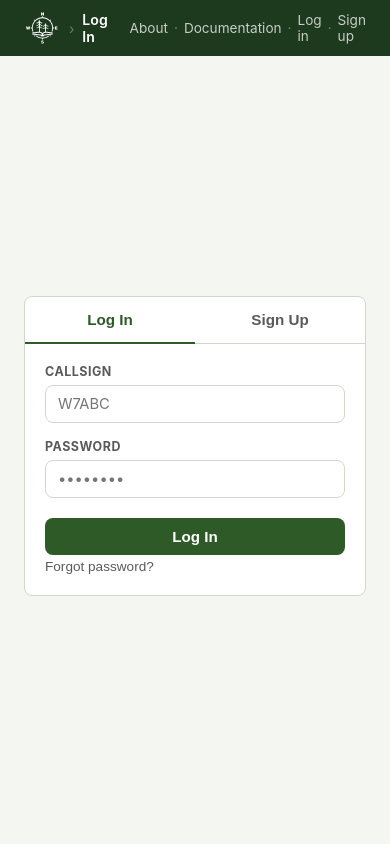
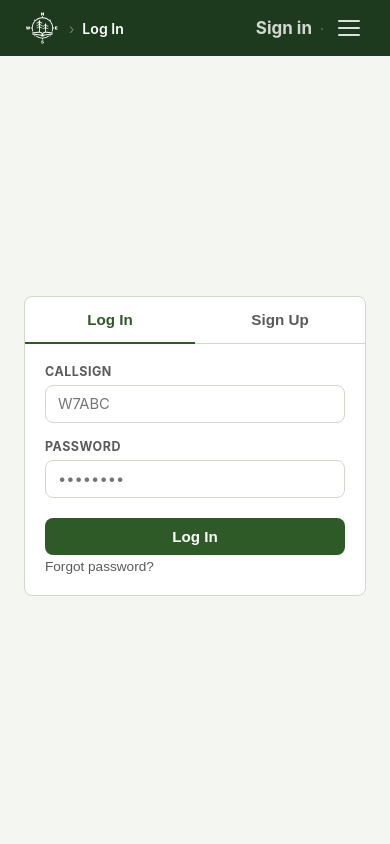
Before and after one commit to thelias/pota-wiki, a React (Vite) app in the folder client/: page /auth in a window 390 px wide. Shown: the top 844 px of the page. Built offline with nearby package versions, Linux system fonts and the light colour scheme; no server answers.

Commit message:
added hamburger menu to declutter

```diff
--- a/client/src/components/Nav.jsx
+++ b/client/src/components/Nav.jsx
@@ -1,9 +1,24 @@
+import { useState, useEffect, useRef } from 'react'
 import { Link, useLocation } from 'react-router-dom'
 import { useAuth } from '../context/AuthContext.jsx'
 
 export default function Nav({ crumb }) {
   const { user, logout } = useAuth()
   const location = useLocation()
+  const [open, setOpen] = useState(false)
+  const menuRef = useRef(null)
+
+  // Close on outside click
+  useEffect(() => {
+    function handler(e) {
+      if (menuRef.current && !menuRef.current.contains(e.target)) setOpen(false)
+    }
+    document.addEventListener('mousedown', handler)
+    return () => document.removeEventListener('mousedown', handler)
+  }, [])
+
+  // Close on navigation
+  useEffect(() => { setOpen(false) }, [location.pathname])
 
   return (
     <nav className="topnav">
@@ -16,30 +31,39 @@ export default function Nav({ crumb }) {
           </>
         )}
         <span className="nav-spacer" />
-        <div className="nav-user">
-          <Link to="/about">About</Link>
-          <span className="sep">·</span>
-          <Link to="/help">Documentation</Link>
-          <span className="sep">·</span>
-          {user ? (
-            <>
-              {user.role === 'moderator' && (
-                <><Link to="/admin">Mod Panel</Link><span className="sep">·</span></>
+
+        {user ? (
+          <><Link to="/user" className="nav-callsign">{user.callsign}</Link><span className="sep">·</span></>
+        ) : user === null ? (
+          <><Link to={`/auth?return=${encodeURIComponent(location.pathname + location.search)}`} className="nav-callsign">Sign in</Link><span className="sep">·</span></>
+        ) : null}
+
+        <div className="nav-hamburger" ref={menuRef}>
+          <button
+            className="hamburger-btn"
+            onClick={() => setOpen(o => !o)}
+            aria-label="Menu"
+            aria-expanded={open}
+          >
+            <span className="hamburger-icon">
+              <span /><span /><span />
+            </span>
+          </button>
+
+          {open && (
+            <div className="hamburger-menu">
+              <Link to="/about" onClick={() => setOpen(false)}>About</Link>
+              <Link to="/help" onClick={() => setOpen(false)}>Documentation</Link>
+              {user && (
+                <>
+                  <div className="hamburger-divider" />
+                  {user.role === 'moderator' && (
+                    <Link to="/admin" onClick={() => setOpen(false)}>Mod Panel</Link>
+                  )}
+                  <button onClick={() => { logout(); setOpen(false) }}>Log out</button>
+                </>
               )}
-              <Link to="/user" className="callsign">{user.callsign}</Link>
-              <span className="sep">·</span>
-              <button onClick={logout}>Log out</button>
-            </>
-          ) : (
-            <>
-              <Link to={`/auth?return=${encodeURIComponent(location.pathname + location.search)}`}>
-                Log in
-              </Link>
-              <span className="sep">·</span>
-              <Link to={`/auth?tab=signup&return=${encodeURIComponent(location.pathname + location.search)}`}>
-                Sign up
-              </Link>
-            </>
+            </div>
           )}
         </div>
       </div>
--- a/client/src/index.css
+++ b/client/src/index.css
@@ -43,6 +43,46 @@ body {
   color: rgba(255,255,255,0.75); font-size: 0.85rem;
 }
 .nav-user button:hover { color: var(--white); }
+
+/* ── Nav callsign ─────────────────────────────────────── */
+.nav-callsign {
+  font-size: 1.06rem; font-weight: 700; text-decoration: none;
+  color: rgba(255,255,255,0.9);
+}
+.nav-callsign:hover { color: #fff; }
+
+/* ── Hamburger menu ───────────────────────────────────── */
+.nav-hamburger { position: relative; }
+.hamburger-btn {
+  background: none; border: none; cursor: pointer; padding: 4px 6px;
+  display: flex; align-items: center; justify-content: center;
+  border-radius: 4px; transition: background 0.15s;
+}
+.hamburger-btn:hover { background: rgba(255,255,255,0.12); }
+.hamburger-icon { display: flex; flex-direction: column; gap: 5px; }
+.hamburger-icon span {
+  display: block; width: 22px; height: 2px;
+  background: rgba(255,255,255,0.85); border-radius: 2px;
+}
+.hamburger-menu {
+  position: absolute; right: 0; top: calc(100% + 8px);
+  background: var(--white); border: 1px solid var(--border);
+  border-radius: var(--radius); box-shadow: 0 4px 16px rgba(0,0,0,0.12);
+  min-width: 160px; z-index: 200;
+  display: flex; flex-direction: column; overflow: hidden;
+}
+.hamburger-menu a,
+.hamburger-menu button {
+  display: block; width: 100%; text-align: left;
+  padding: 10px 16px; font-size: 0.88rem;
+  color: var(--text); text-decoration: none;
+  background: none; border: none; cursor: pointer;
+  transition: background 0.1s;
+}
+.hamburger-menu a:hover,
+.hamburger-menu button:hover { background: var(--green-muted); color: var(--green-dark); }
+.hamburger-menu .callsign { font-weight: 700; color: var(--green-dark); }
+.hamburger-divider { height: 1px; background: var(--border); margin: 2px 0; }
 
 /* ── Card ─────────────────────────────────────────────── */
 .card {
--- a/client/src/pages/Home.jsx
+++ b/client/src/pages/Home.jsx
@@ -1,4 +1,4 @@
-import { useState, useEffect } from 'react'
+import { useState, useEffect, useRef } from 'react'
 import { Link } from 'react-router-dom'
 import { useAuth } from '../context/AuthContext.jsx'
 import Footer from '../components/Footer.jsx'
@@ -41,6 +41,16 @@ export default function Home() {
   const [geoLoading, setGeoLoading] = useState(false)
   const [geoError,   setGeoError]   = useState(null)
   const { user, logout } = useAuth()
+  const [menuOpen, setMenuOpen] = useState(false)
+  const menuRef = useRef(null)
+
+  useEffect(() => {
+    function handler(e) {
+      if (menuRef.current && !menuRef.current.contains(e.target)) setMenuOpen(false)
+    }
+    document.addEventListener('mousedown', handler)
+    return () => document.removeEventListener('mousedown', handler)
+  }, [])
 
   const [homeTab,       setHomeTab]       = useState('parks')
   const [contributors,  setContributors]  = useState([])
@@ -105,31 +115,35 @@ export default function Home() {
             <img src="/logo.svg" alt="POTA Wiki" style={{ height: 110, display: 'block' }} />
             <div style={{ flex: 1 }}>
             </div>
-            {/* Inline nav user for the header */}
-            <div style={{ fontSize: '1.2rem', display: 'flex', alignItems: 'center', gap: 6, marginTop: '12px' }}>
-              <Link to="/about" style={{ color: 'rgba(255,255,255,0.8)', textDecoration: 'none' }}>About</Link>
-              <span style={{ color: 'rgba(255,255,255,0.4)' }}>·</span>
-              <Link to="/help" style={{ color: 'rgba(255,255,255,0.8)', textDecoration: 'none' }}>Documentation</Link>
-              <span style={{ color: 'rgba(255,255,255,0.4)' }}>·</span>
+            {/* Username + hamburger */}
+            <div style={{ display: 'flex', alignItems: 'center', gap: 8, marginTop: 12 }}>
               {user ? (
-                <>
-                  {user.role === 'moderator' && (
-                    <>
-                      <Link to="/admin" style={{ color: 'rgba(255,255,255,0.8)', textDecoration: 'none' }}>Mod Panel</Link>
-                      <span style={{ color: 'rgba(255,255,255,0.4)' }}>·</span>
-                    </>
-                  )}
-                  <Link to="/user" style={{ color: 'rgba(255,255,255,0.9)', fontWeight: 700, textDecoration: 'none' }}>{user.callsign}</Link>
-                  <span style={{ color: 'rgba(255,255,255,0.4)' }}>·</span>
-                  <button onClick={logout} style={{ background: 'none', border: 'none', cursor: 'pointer', color: 'rgba(255,255,255,0.75)', fontSize: '0.85rem' }}>Log out</button>
-                </>
+                <><Link to="/user" className="nav-callsign">{user.callsign}</Link><span style={{ color: 'rgba(255,255,255,0.4)' }}>·</span></>
               ) : user === null ? (
-                <>
-                  <Link to="/auth" style={{ color: 'rgba(255,255,255,0.8)', textDecoration: 'none' }}>Log in</Link>
-                  <span style={{ color: 'rgba(255,255,255,0.4)' }}>·</span>
-                  <Link to="/auth?tab=signup" style={{ color: 'rgba(255,255,255,0.8)', textDecoration: 'none' }}>Sign up</Link>
-                </>
+                <><Link to="/auth" className="nav-callsign">Sign in</Link><span style={{ color: 'rgba(255,255,255,0.4)' }}>·</span></>
               ) : null}
+
+              <div className="nav-hamburger" ref={menuRef}>
+                <button className="hamburger-btn" onClick={() => setMenuOpen(o => !o)} aria-label="Menu" aria-expanded={menuOpen}>
+                  <span className="hamburger-icon"><span /><span /><span /></span>
+                </button>
+                {menuOpen && (
+                  <div className="hamburger-menu">
+                    <Link to="/about" onClick={() => setMenuOpen(false)}>About</Link>
+                    <Link to="/help" onClick={() => setMenuOpen(false)}>Documentation</Link>
+                    {user && (
+                      <>
+                        <div className="hamburger-divider" />
+                        {user.role === 'moderator' && (
+                          <Link to="/admin" onClick={() => setMenuOpen(false)}>Mod Panel</Link>
+                        )}
+                        <button onClick={() => { logout(); setMenuOpen(false) }}>Log out</button>
+                      </>
+                    )}
+                  </div>
+                )}
+              </div>
+
             </div>
           </div>
         </div>
```
